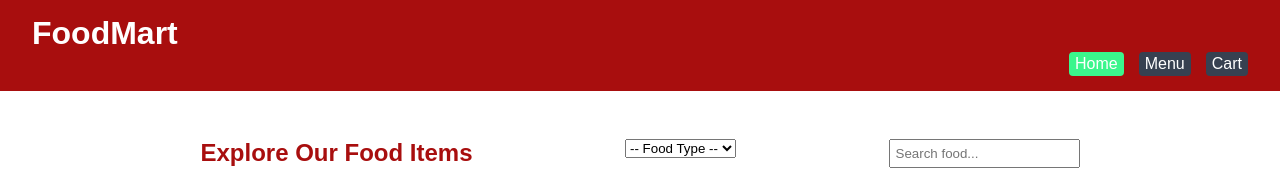
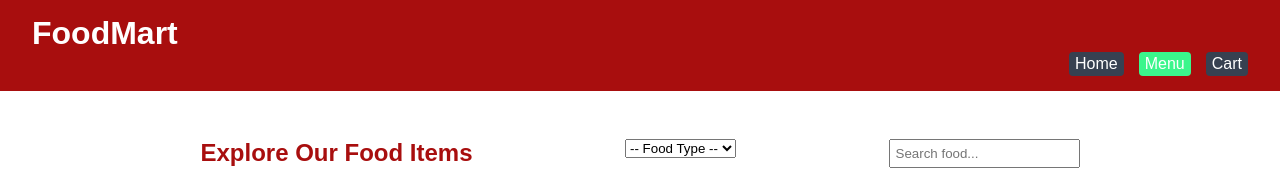
Before and after one commit to techno-dev18/FoodMart, a website with bundled scripts: page index.html in a window 1280 px wide. Shown: the top 194 px of the page. Built offline with nearby package versions, Linux system fonts and the light colour scheme.

Commit message:
completed project

```diff
--- a/index.html
+++ b/index.html
@@ -12,8 +12,8 @@
     <header class="header">
       <h1 class="logo">FoodMart</h1>
       <nav class="nav">
-        <a href="#" class="nav-pill active">Home</a>
-        <a href="#" class="nav-pill">Menu</a>
+        <a href="#" class="nav-pill ">Home</a>
+        <a href="#" class="nav-pill active">Menu</a>
         <a href="#" class="nav-pill">Cart</a>
       </nav>
     </header>
```
